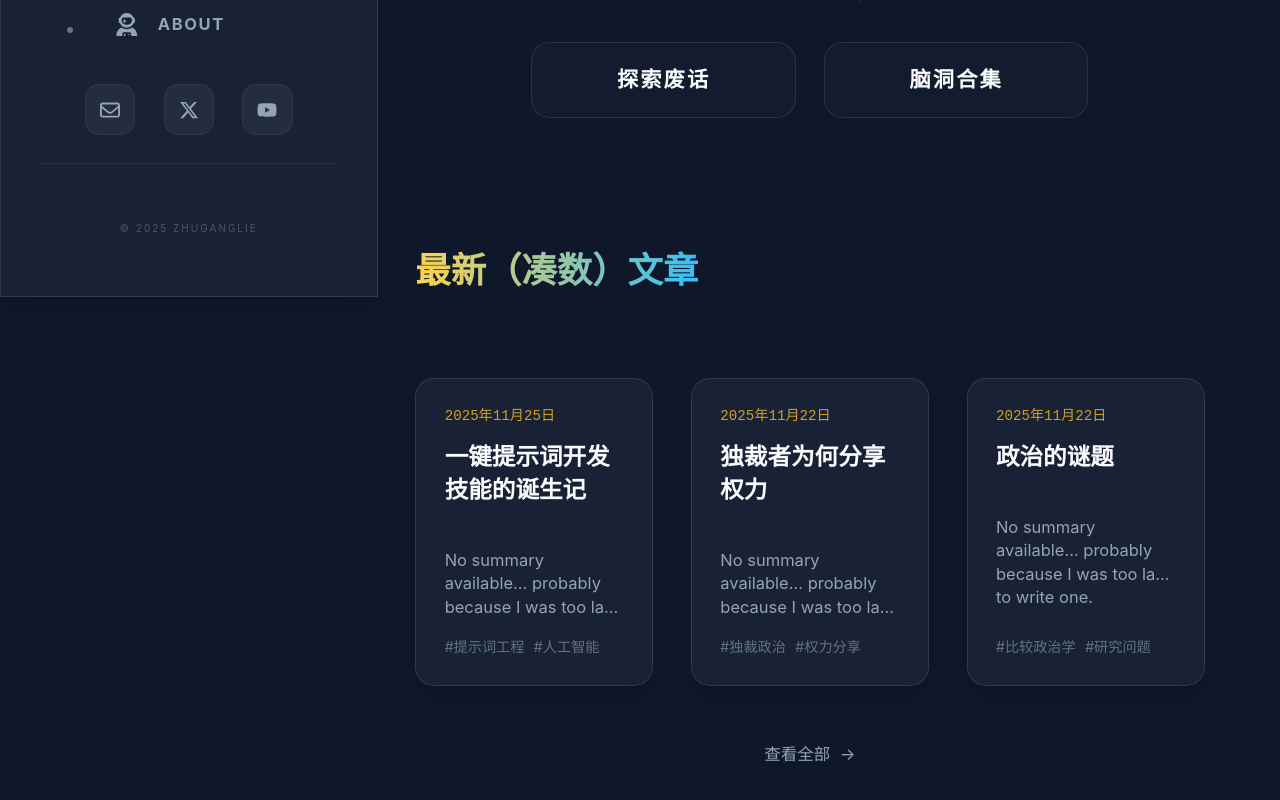
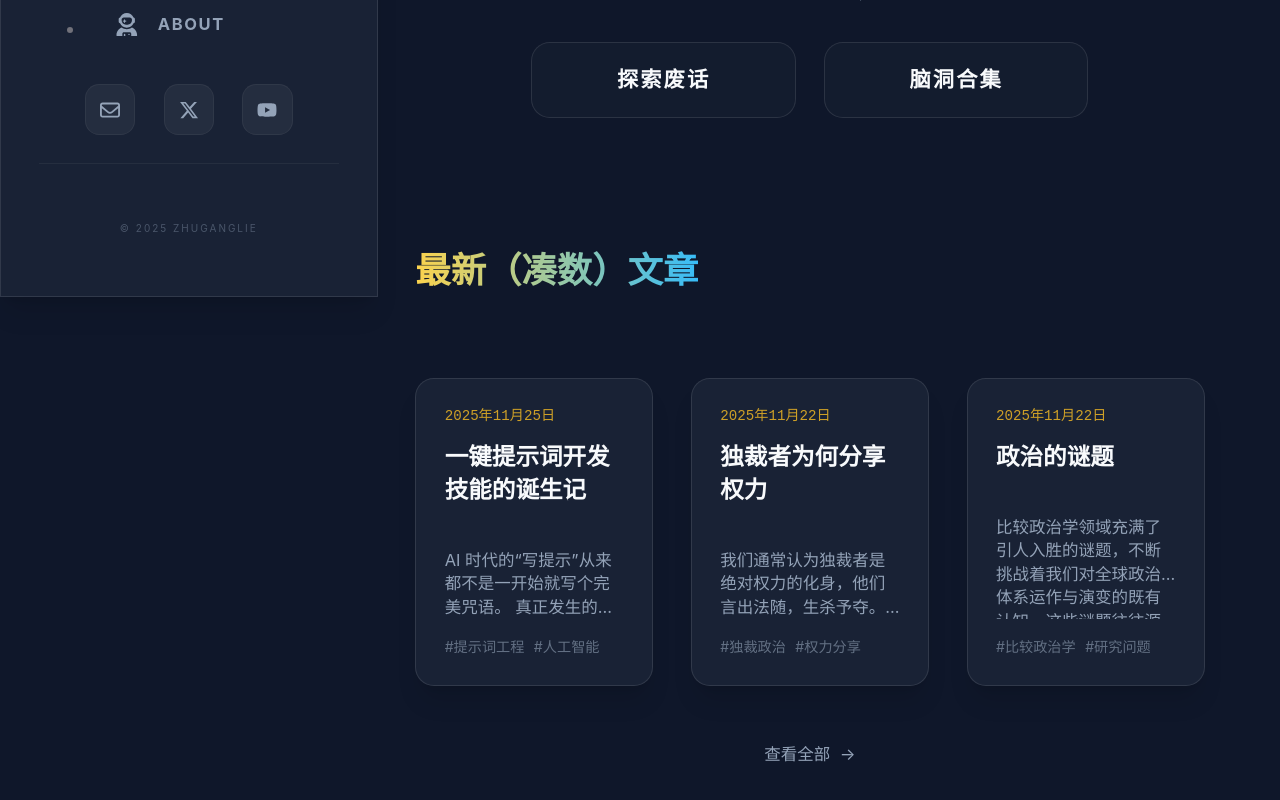
Before and after one commit to zhuganglie/newapp, a Next.js app: page / in a window 1280 px wide. Shown: the part 503-1303 px from the top of the page. Built offline with nearby package versions, Linux system fonts and the light colour scheme; a small style sheet from the web is missing.

Commit message:
feat: Add `getFirstSentence` helper to extract summaries from post content and use it when no excerpt is available.

```diff
--- a/src/app/page.js
+++ b/src/app/page.js
@@ -1,5 +1,22 @@
 import Link from 'next/link'
 import { getPosts } from '@/lib/posts'
+
+// Helper function to extract the first sentence from content
+function getFirstSentence(content) {
+  if (!content) return ''
+
+  // Remove markdown syntax (headers, links, code blocks, etc.)
+  const plainText = content
+    .replace(/^#{1,6}\s+/gm, '') // Remove headers
+    .replace(/\[([^\]]+)\]\([^)]+\)/g, '$1') // Remove links but keep text
+    .replace(/`{1,3}[^`]+`{1,3}/g, '') // Remove inline code and code blocks
+    .replace(/[*_~]+/g, '') // Remove emphasis markers
+    .trim()
+
+  // Find the first sentence (ending with period, exclamation, or question mark)
+  const match = plainText.match(/^[^.!?]+[.!?]/)
+  return match ? match[0].trim() : plainText.split('\n')[0].slice(0, 150) + '...'
+}
 
 export default async function HomePage() {
   const posts = await getPosts()
@@ -88,7 +105,7 @@ export default async function HomePage() {
                 </Link>
 
                 <p className="text-text-muted text-sm line-clamp-3 mb-4 flex-grow">
-                  {post.excerpt || 'No summary available... probably because I was too lazy to write one.'}
+                  {post.excerpt || getFirstSentence(post.content) || 'No summary available... probably because I was too lazy to write one.'}
                 </p>
 
                 <div className="flex flex-wrap gap-2 mt-auto">
```
